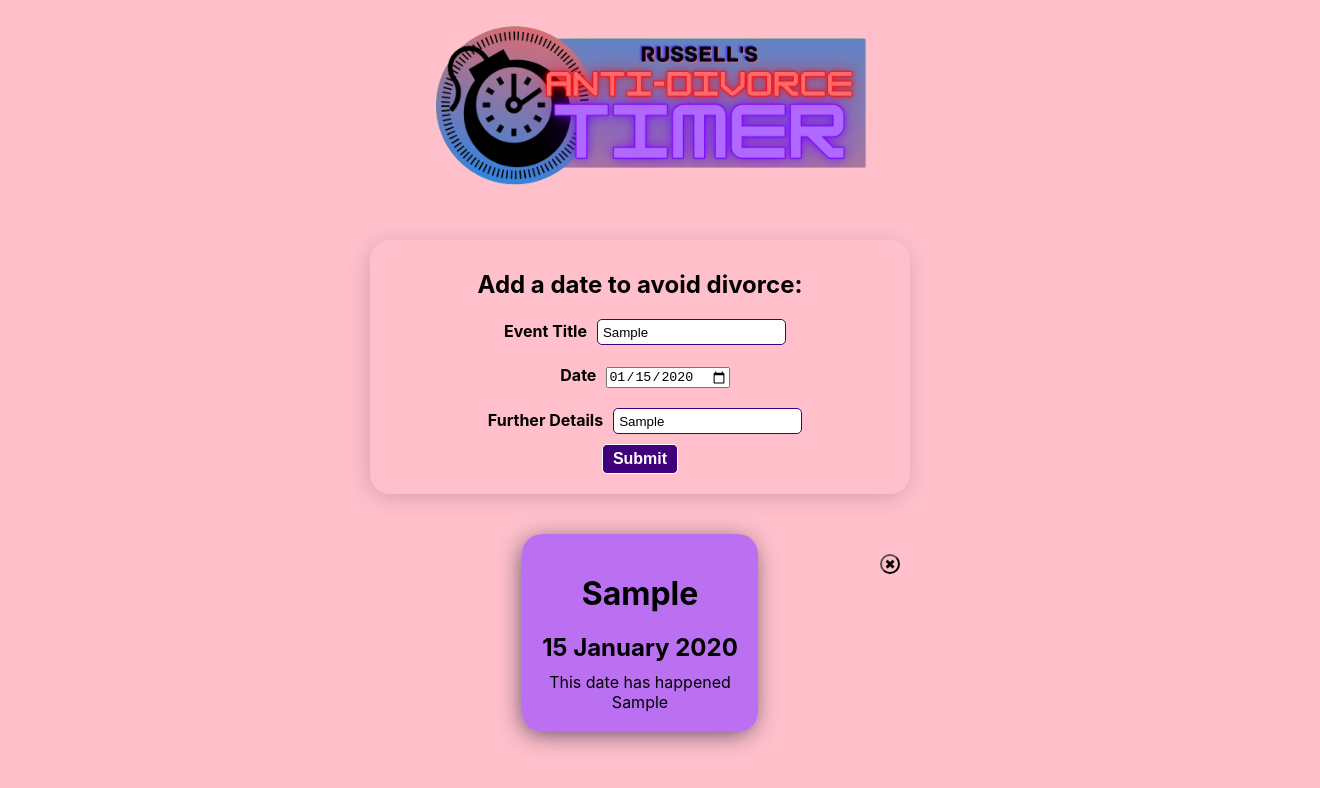
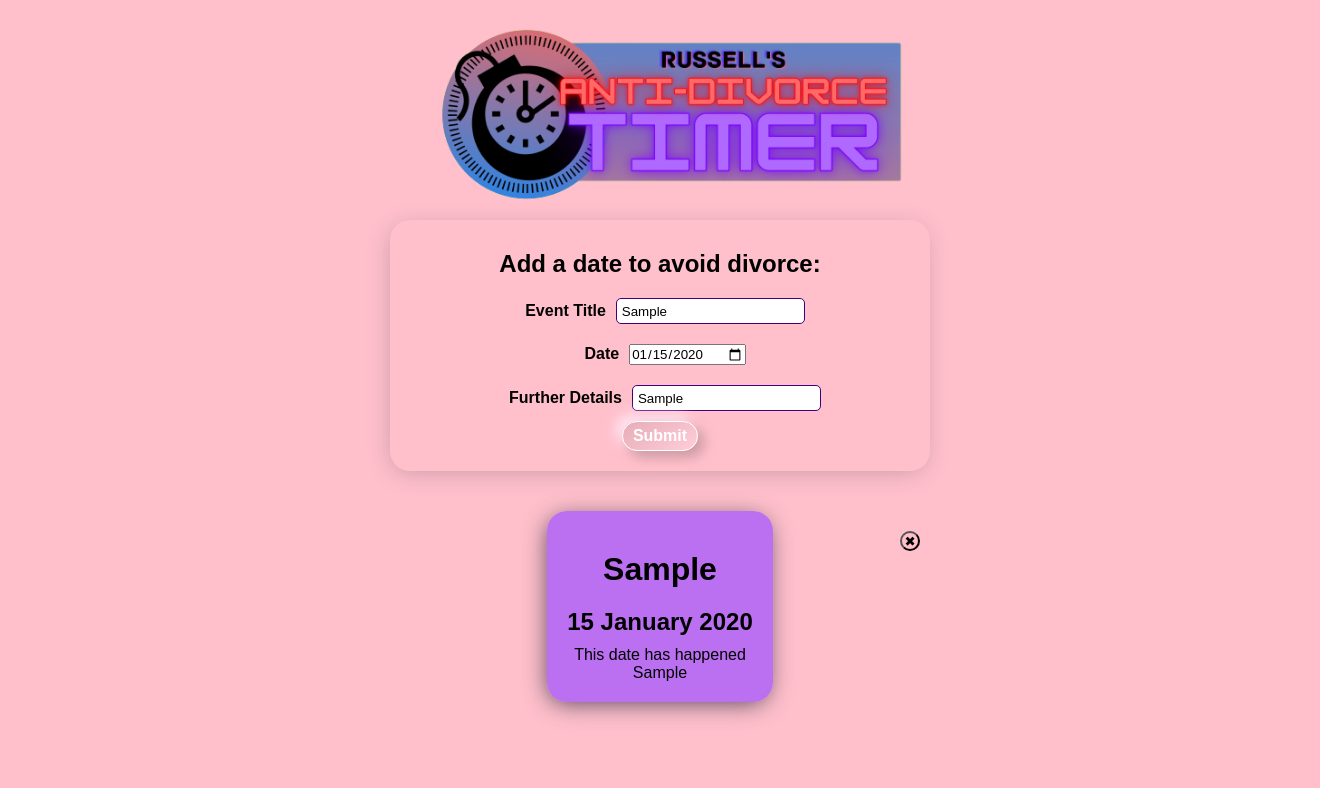
Before and after one commit to snowdog773/ch9hackathon, a React (Create React App) app: page / in a window 1280 px wide. Both pictures are taken after typing "Sample", "2020-01-15", "Sample" into the empty fields and a click on the button "Submit". Shown: the top 788 px of the page, 1320 px wide, since content can reach past the window. Built offline with nearby package versions, Linux system fonts and the light colour scheme.

Commit message:
Added Media Query and animation

```diff
--- a/src/App.css
+++ b/src/App.css
@@ -1,17 +1,31 @@
 * {
   margin: 0;
   padding: 0;
+  font-family: Arial, Helvetica, sans-serif;
+}
+
+@keyframes fadeIn {
+  0% {
+    opacity: 0;
+  }
+  100% {
+    opacity: 1;
+  }
 }
 
 li {
   list-style: none;
 }
 
-.container {
-  max-width: 800px;
+.eventCard__container.container {
+  width: 100%;
+}
+.form__container.container {
+  width: 80%;
 }
 
 .body__container {
+  width: 100%;
   padding: 20px;
   display: flex;
   flex-direction: column;
@@ -21,11 +35,11 @@ li {
 .logo__header {
   height: 200px;
   position: relative;
-  top: -50px;
+  top: -15px;
 }
 
 .logo__header > img {
-  height: 150%;
+  height: 110%;
 }
 
 /* FORM */
@@ -50,10 +64,13 @@ label {
   flex-direction: column;
   align-items: center;
   box-shadow: -2px 4px 25px -4px rgba(30, 30, 60, 0.25);
-  margin: 20px;
+  margin-inline: 20px;
   padding: 20px;
   border-radius: 20px;
-  width: 500px;
+}
+
+.form__middle > input {
+  cursor: pointer;
 }
 
 .form__section {
@@ -61,20 +78,23 @@ label {
 }
 
 .addEvent__btn {
+  cursor: pointer;
   width: auto;
   padding: 5px 10px;
   border: solid 1.5px white;
-  border-radius: 5px;
-  background-color: rgb(64, 0, 124);
   color: white;
   font-weight: bold;
   font-size: 1em;
+  border-radius: 15px;
+  background: linear-gradient(145deg, #e6adb7, #ffcdd9);
+  box-shadow: 6px 6px 13px #c998a0, -6px -6px 13px #ffe8f6;
 }
 
 .allEvents__container {
   display: flex;
   justify-content: center;
   flex-wrap: wrap;
+  margin-top: 20px;
 }
 /* EVENT CARD */
 
@@ -87,6 +107,9 @@ label {
   padding: 20px;
   border-radius: 20px;
   background-color: #a251ffb9;
+
+  opacity: 1;
+  animation: fadeIn ease-in 1 0.5s;
 }
 
 .eventCard__date {
@@ -96,13 +119,15 @@ label {
 .eventCard__countdown {
   display: flex;
   padding: 20px 10px;
+  flex-wrap: wrap;
+  justify-content: center;
 }
 
 .eventCard__countdown > li {
   display: flex;
   flex-direction: column;
   align-items: center;
-  margin: 0 20px;
+  margin: 0 5px;
 }
 
 .event__delete__btn {
@@ -112,7 +137,7 @@ label {
   border-radius: 50px;
   padding: 5px;
   position: relative;
-  right: -250px;
+  right: -50%;
   display: flex;
   justify-content: center;
   align-items: center;
@@ -123,3 +148,32 @@ label {
   display: block;
   font-size: 1.5em;
 }
+
+/* MEDIA QUERY */
+
+@media screen and (min-width: 630px) {
+  .logo__header {
+    top: -50px;
+  }
+
+  .logo__header > img {
+    height: 160%;
+  }
+
+  .event__delete__btn {
+    position: relative;
+    right: -250px;
+  }
+
+  .container {
+    max-width: 500px;
+  }
+
+  .eventCard__countdown {
+    flex-wrap: unset;
+  }
+
+  .eventCard__countdown > li {
+    margin: 0 20px;
+  }
+}
--- a/src/components/Form.jsx
+++ b/src/components/Form.jsx
@@ -3,7 +3,6 @@ class Form extends Component {
   state = {
     title: "",
     date: undefined,
-    recurring: false,
     info: "",
     minDate: undefined,
   };
@@ -56,9 +55,11 @@ class Form extends Component {
           </div>
           <button
             className="addEvent__btn"
-            onClick={() => {
+            onClick={(e) => {
               if (!this.state.title || !this.state.date) return;
-              else return this.props.getEvent(this.state);
+              else {
+                this.props.getEvent(this.state);
+              }
             }}
           >
             Submit
```
